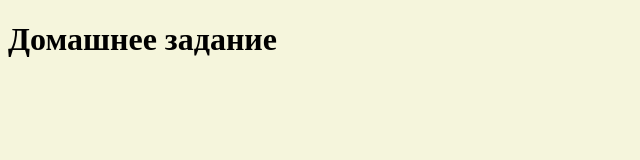
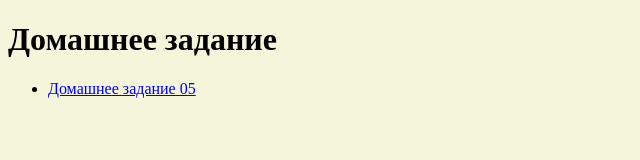
Before and after one commit to MizhgonaDavlatmirova/front59, a plain HTML site: page Front59/index.html in a window 1280 px wide. Shown: the whole page, without its empty margins (0-640 px from the left). Drawn offline with Linux system fonts and the light colour scheme.

Commit message:
Homework_05

```diff
--- /dev/null
+++ b/Front59/Homework_05/style.css
@@ -0,0 +1,7 @@
+html {
+    background-color: rgb(203, 198, 209);
+
+}
+h1 {
+    color: blueviolet;
+}
--- a/Front59/index.html
+++ b/Front59/index.html
@@ -8,6 +8,9 @@
 </head>
 <body>
     <h1>Домашнее задание</h1>
+    <ul>
+        <li><a href=".\Homework_05\index.html" target="_blank">Домашнее задание 05</a></li>
+    </ul>
 
 </body>
 </html>
```
Also changed, not shown: Front59/Homework_05/index.html (added, +12 -0 lines).
